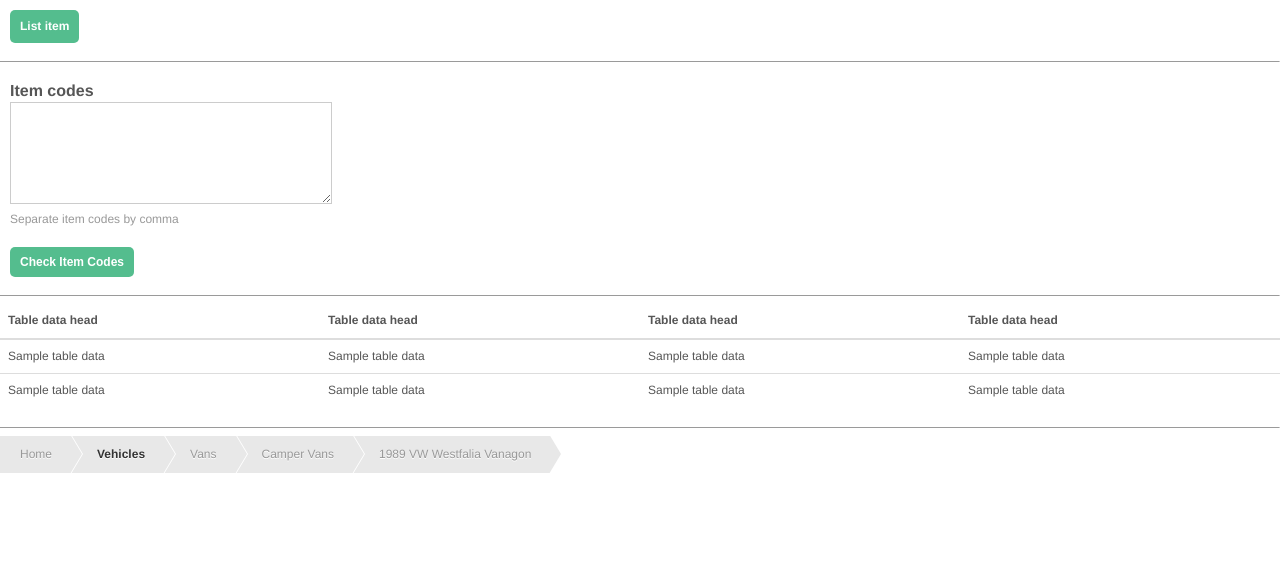
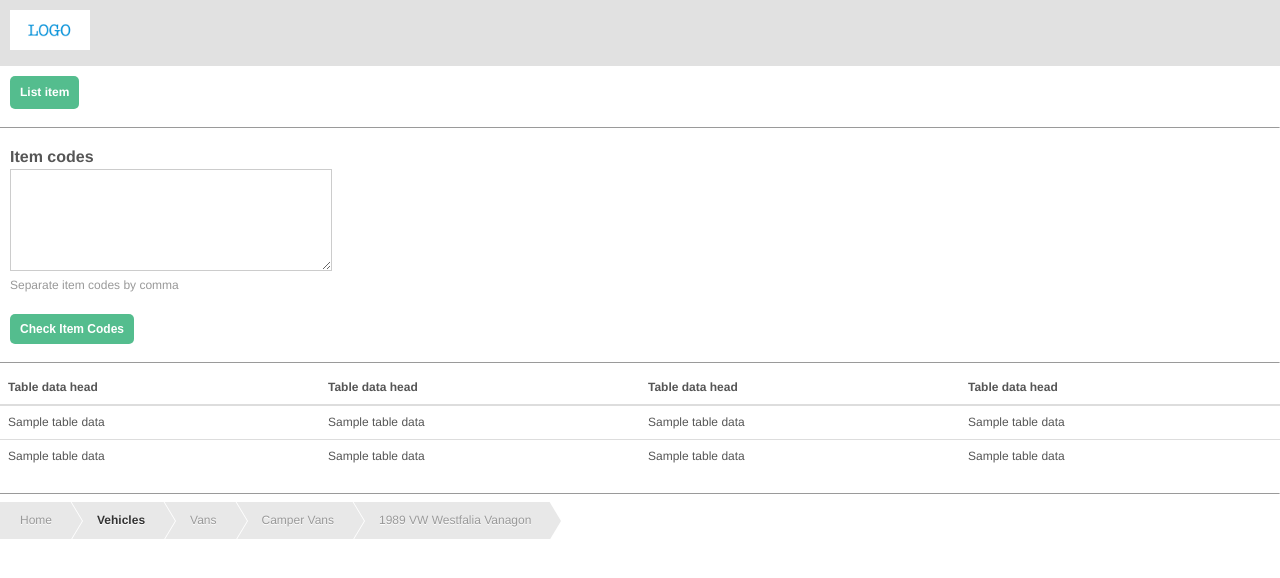
Before and after one commit to harveyenrile/promo-static, a plain HTML site: page index.html in a window 1280 px wide. Drawn offline with Linux system fonts and the light colour scheme.

Commit message:
added css for header and logo

```diff
--- a/index.html
+++ b/index.html
@@ -6,6 +6,11 @@
     <link rel="stylesheet" href="tables.css">
   </head>
   <body>
+    <div class="header group">
+      <a class="logo" href="#">
+        <img src="logo.png"></a>
+      </a>
+    </div>
     <div class="block"> <!-- .block to add some padding -->
       <a href="#" class="btn action">List item</a>
     </div>
--- a/style.css
+++ b/style.css
@@ -27,6 +27,11 @@ time, mark, audio, video {
 article, aside, details, figcaption, figure,
 footer, header, hgroup, menu, nav, section {
   display: block;
+}
+.group:after {
+  content: "";
+  display: table;
+  clear: both;
 }
 body {
   line-height: 1;
@@ -137,6 +142,16 @@ textarea:focus{
 a{
   color: #348ABB;
 }
+.header{
+  background-color: #e1e1e1;
+  padding: 10px;
+}
+a.logo{
+  float: left;
+}
+a.logo img{
+  height: 40px;
+}
 .form fieldset{
   padding: 10px;
   display: block;
```
Also changed, not shown: logo.png (added).
